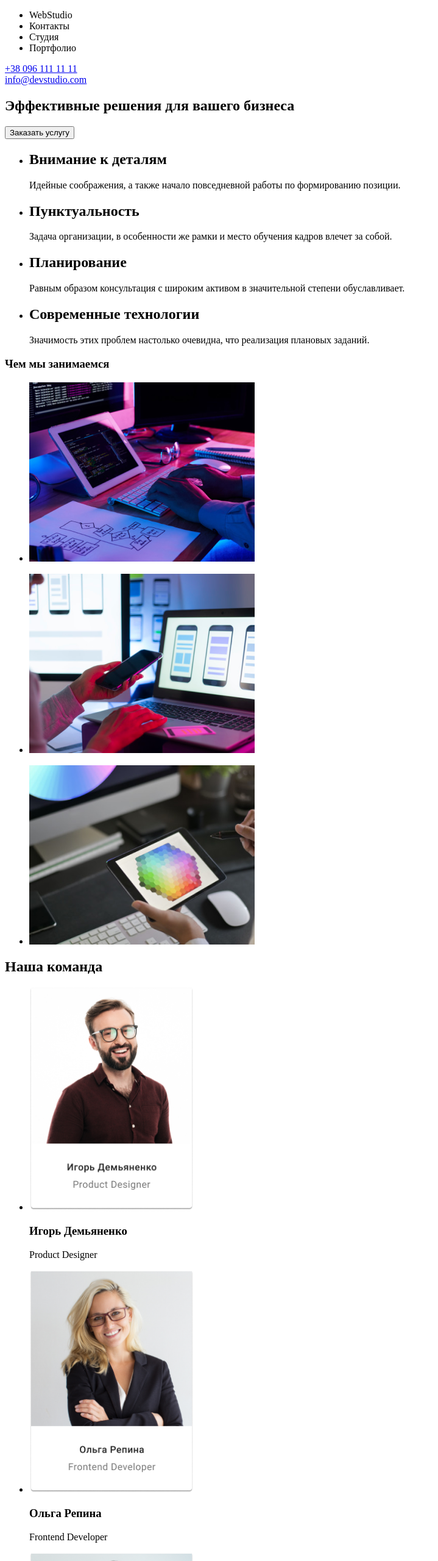
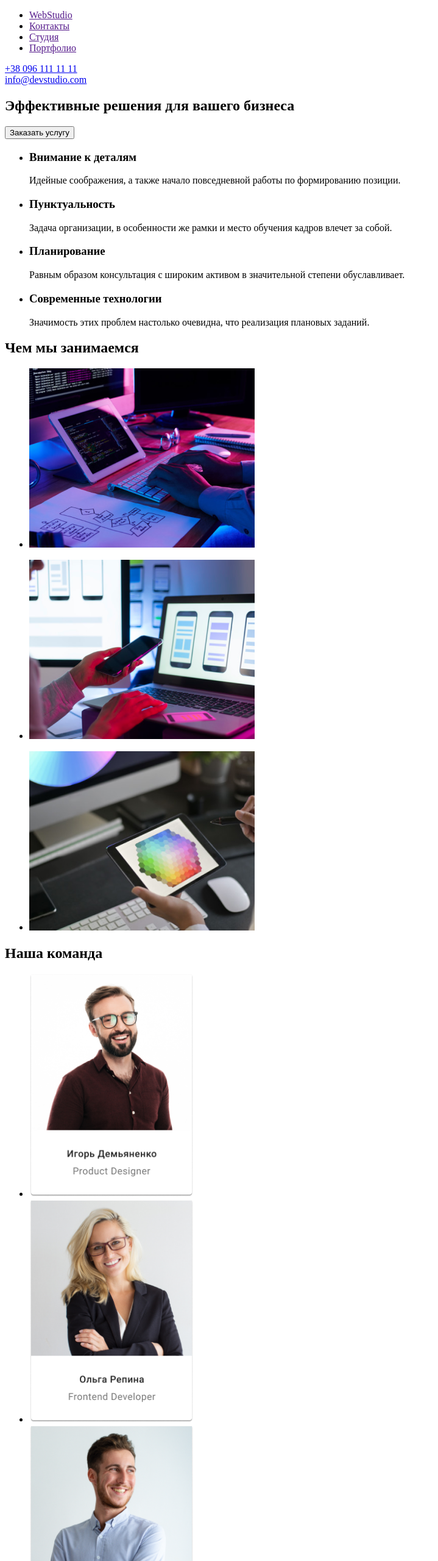
Before and after one commit to artyom-yankov/goit-markup-hw-01, a plain HTML site: page index.html in a window 1280 px wide. Shown: the top 2560 px of the page at 61% size, without its empty margins (0-719 px from the left). Drawn offline with Linux system fonts and the light colour scheme.

Commit message:
Исправление ошибок

```diff
--- a/index.html
+++ b/index.html
@@ -4,16 +4,17 @@
     <meta charset="UTF-8">
     <meta name="viewport" content="width=device-width, initial-scale=1.0">
     <title>Document</title>
+    <link rel="stylesheet" href="./css/style.css">
 </head>
 <body>
     <!--Главный кейс-->
-    <aside>
+    <header>
         <!--верхняя линия-->
         <ul>
-            <li>WebStudio</li>
-            <li>Контакты</li>
-            <li>Студия</li>
-            <li>Портфолио</li>
+            <li> <a href="">WebStudio</a> </li>
+            <li> <a href="">Контакты</a> </li>
+            <li> <a href="">Студия</a> </li>
+            <li><a href="">Портфолио</a></li>
         </ul>
 
         <div>
@@ -24,7 +25,7 @@
         </div>
 
 
-    </aside>
+    </header>
     <main>
         <section>
             <!--шапка-->
@@ -37,19 +38,19 @@
     <section>
     <ul>
         <li>
-            <h2>Внимание к деталям</h2>
+            <h3>Внимание к деталям</h3>
             <p>Идейные соображения, а также начало повседневной работы по формированию позиции.</p>
         </li>
         <li>
-            <h2>Пунктуальность</h2>
+            <h3>Пунктуальность</h3>
             <p>Задача организации, в особенности же рамки и место обучения кадров влечет за собой.</p>
         </li>
         <li>
-            <h2>Планирование</h2>
+            <h3>Планирование</h3>
             <p>Равным образом консультация с широким активом в значительной степени обуславливает.</p>
         </li>
         <li>
-            <h2>Современные технологии</h2>
+            <h3>Современные технологии</h3>
             <p>Значимость этих проблем настолько очевидна, что реализация плановых заданий.</p>
         </li>
     </ul>
@@ -57,7 +58,7 @@
 
     <section>
         <!--3 картинки-->
-        <h3>Чем мы занимаемся</h3>
+        <h2>Чем мы занимаемся</h2>
         <ul>
             <li>
                 <img src="img/work/work1.png" alt="Набор кода">
@@ -81,24 +82,16 @@
                 <h2>Наша команда</h2>
                 <ul>
                 <li>
-                    <img src="./img/team/team card 1.png" alt="Бородач" width=270>
-                    <h3>Игорь Демьяненко</h3>
-                    <p lang="en">Product Designer</p>
+                    <img src="./img/team/team card 1.png" alt="Игорь Демьяненко" width=270>
                 </li>
                 <li>
-                    <img src="./img/team/team card 2.png" alt="Блондинка" width=270>
-                    <h3>Ольга Репина</h3>
-                    <p lang="en">Frontend Developer</p>
+                    <img src="./img/team/team card 2.png" alt="Ольга Репина" width=270>
                 </li>
                 <li>
-                    <img src="./img/team/team card 3.png" alt="Улыбака" width=270>
-                    <h3>Николай Тарасов</h3>
-                    <p lang="en">Marketing</p>
+                    <img src="./img/team/team card 3.png" alt="Николай Тарасов" width=270>
                 </li>
                 <li>
-                    <img src="./img/team/team card 4.png" alt="Мачомен" width=270>
-                    <h3>Михаил Ермаков</h3>
-                    <p lang="en">UI Designer</p>
+                    <img src="./img/team/team card 4.png" alt="Михаил Ермаков" width=270>
                 </li>
                 </ul>
         </section>
```
